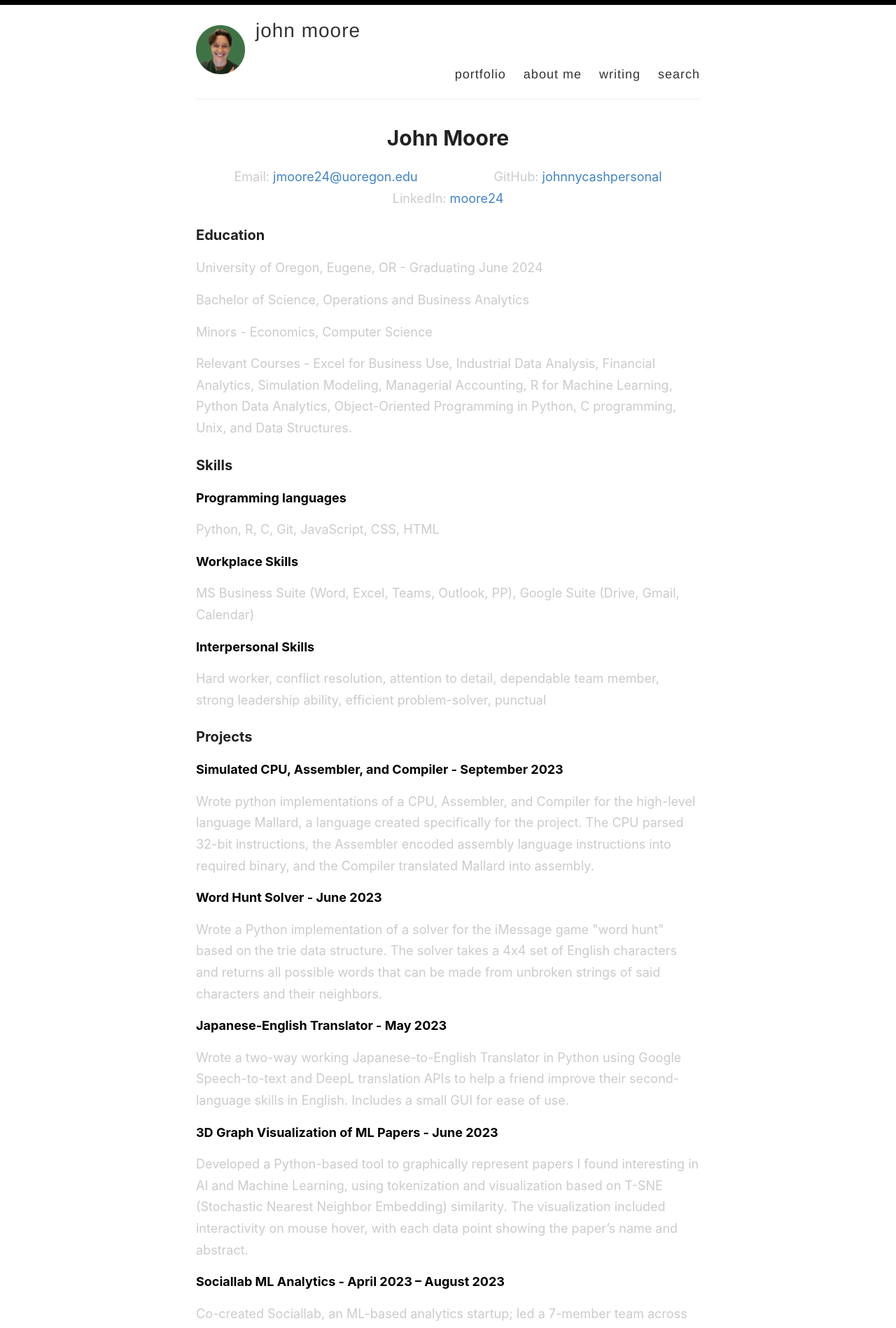
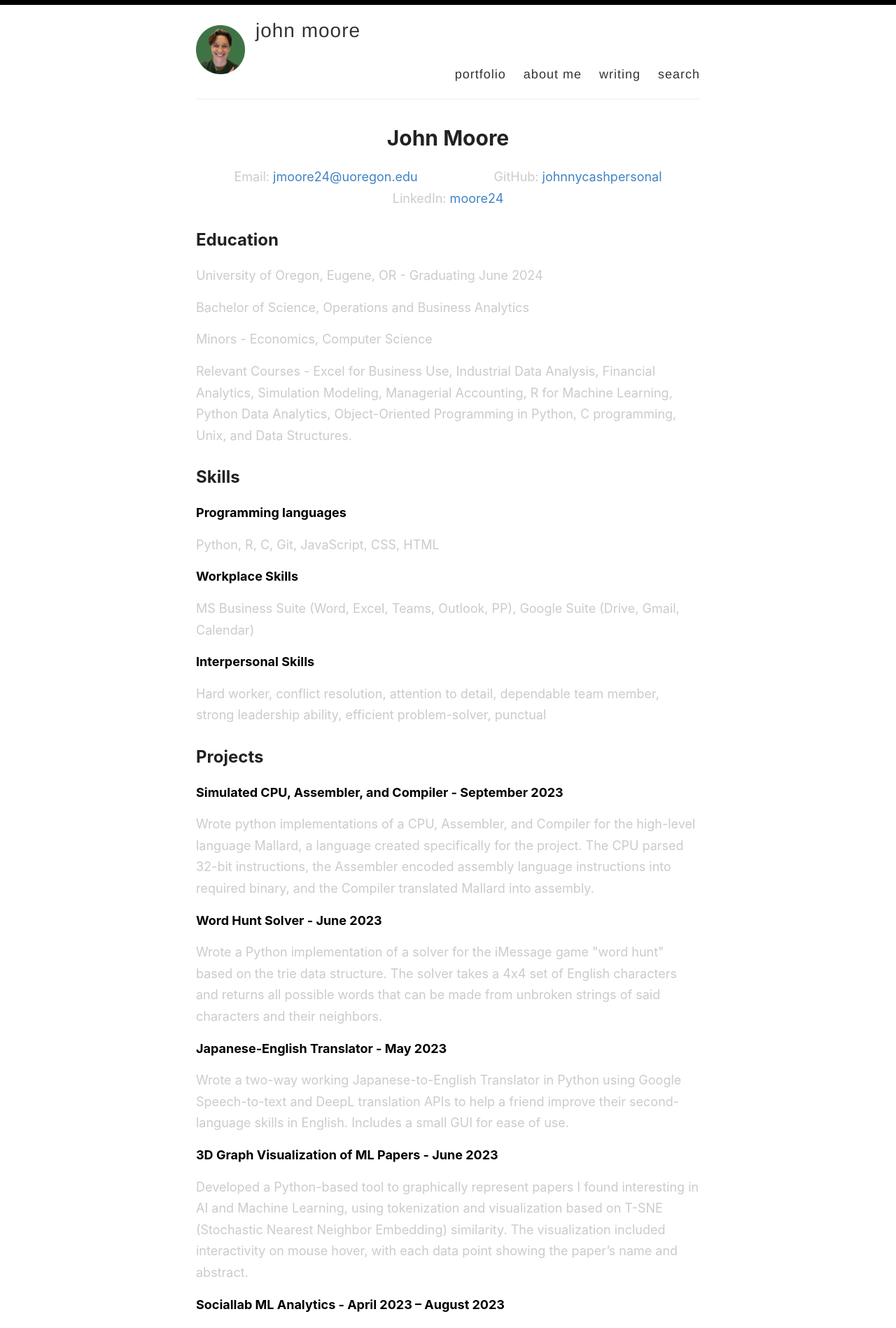
Before and after one commit to johnmoore24/johnmoore24.github.io, a Jekyll site: the page built from index.html, in a window 1280 px wide. Shown: the top 1898 px of the page at 70% size. Built offline with Jekyll 4.4.1, drawn with Linux system fonts in a browser that asks for light colours; the list of posts is cut into pages by our own code.

Commit message:
Resume added

```diff
--- a/index.html
+++ b/index.html
@@ -33,7 +33,7 @@ layout: default
   </header>
 
   <section>
-    <h3 style="text-align: left;">Education</h3>
+    <h2 style="text-align: left;">Education</h2>
     <p>University of Oregon, Eugene, OR - Graduating June 2024</p>
     <p>Bachelor of Science, Operations and Business Analytics</p>
     <p>Minors - Economics, Computer Science</p>
@@ -41,13 +41,16 @@ layout: default
   </section>
 
   <section>
-    <h3 style="text-align: left;">Skills</h3>
-    <p style="font-weight: bold; color: black;">Programming languages</p><p>Python, R, C, Git, JavaScript, CSS, HTML</p>
-    <p style="font-weight: bold; color: black;"> Workplace Skills </p><p>MS Business Suite (Word, Excel, Teams, Outlook, PP), Google Suite (Drive, Gmail, Calendar)</p>
-    <p style="font-weight: bold; color: black;">Interpersonal Skills </p><p>Hard worker, conflict resolution, attention to detail, dependable team member, strong leadership ability, efficient problem-solver, punctual</p>
+    <h2 style="text-align: left;">Skills</h2>
+    <p style="font-weight: bold; color: black;">Programming languages</p>
+    <p>Python, R, C, Git, JavaScript, CSS, HTML</p>
+    <p style="font-weight: bold; color: black;"> Workplace Skills </p>
+    <p>MS Business Suite (Word, Excel, Teams, Outlook, PP), Google Suite (Drive, Gmail, Calendar)</p>
+    <p style="font-weight: bold; color: black;">Interpersonal Skills </p>
+    <p>Hard worker, conflict resolution, attention to detail, dependable team member, strong leadership ability, efficient problem-solver, punctual</p>
   </section>
   <section>
-    <h3 style="text-align: left;">Projects</h3>
+    <h2 style="text-align: left;">Projects</h2>
     <article>
       <p style="font-weight: bold; color: black;">Simulated CPU, Assembler, and Compiler - September 2023</p>
       <p>Wrote python implementations of a CPU, Assembler, and Compiler for the high-level language Mallard, a language created specifically for the project. The CPU parsed 32-bit instructions, the Assembler encoded assembly language instructions into required binary, and the Compiler translated Mallard into assembly.</p>
@@ -71,7 +74,7 @@ layout: default
   </section>
 
   <section>
-    <h3 style="text-align: left;">Work Experience</h3>
+    <h2 style="text-align: left;">Work Experience</h2>
     <article>
       <p style="font-weight: bold; color: black;">Math Tutor, Eugene, OR | Fall Term 2023</p>
       <p>Taught principles of trigonometry and pre-calculus to students needing extra assistance in UO’s MATH 112.</p>
```
